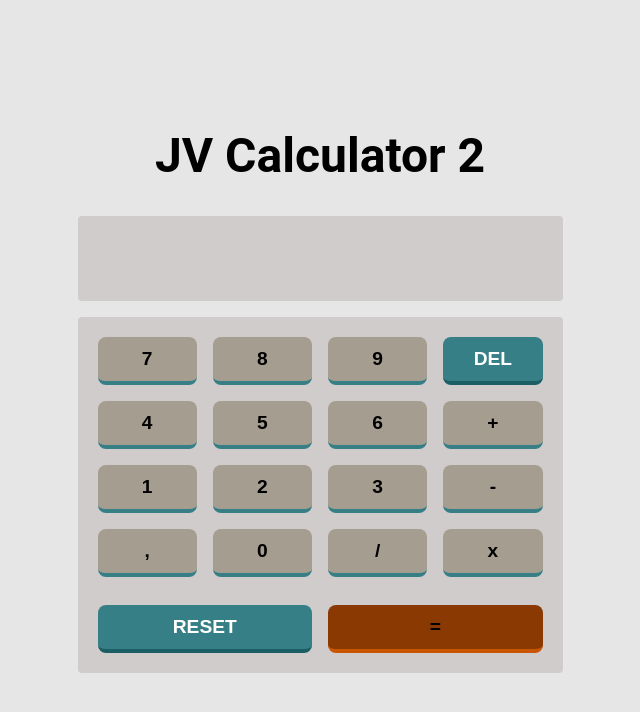
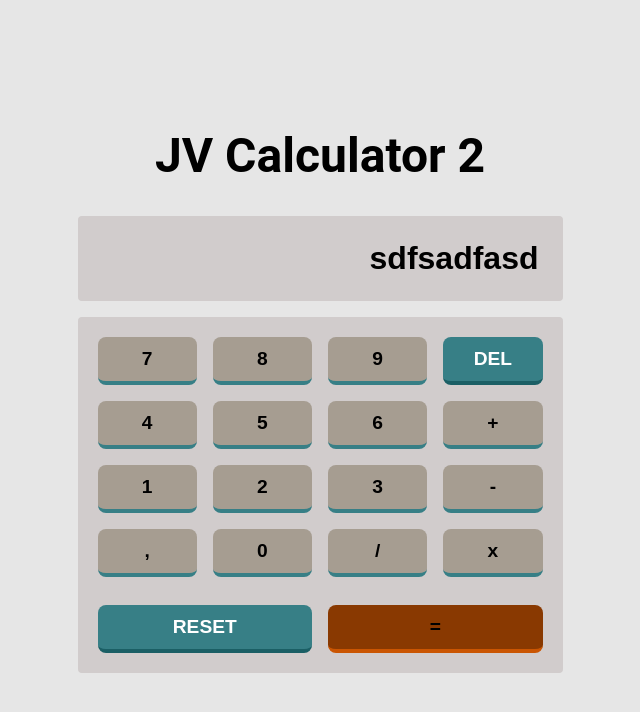
Before and after one commit to joaobispo2077/jv-calculator-v2, an Angular app: page / in a window 1280 px wide. Shown: the top 712 px of the page, without its empty margins (320-960 px from the left). Built offline with nearby package versions, Linux system fonts and the light colour scheme.

Commit message:
feat: add action to clear expression

```diff
--- a/src/app/app.module.ts
+++ b/src/app/app.module.ts
@@ -1,4 +1,5 @@
 import { NgModule } from '@angular/core';
+import { FormsModule } from '@angular/forms';
 import { BrowserModule } from '@angular/platform-browser';
 
 import { AppComponent } from './app.component';
@@ -6,7 +7,7 @@ import { CalculatorComponent } from './components/calculator/calculator.componen
 
 @NgModule({
   declarations: [AppComponent, CalculatorComponent],
-  imports: [BrowserModule],
+  imports: [BrowserModule, FormsModule],
   providers: [],
   bootstrap: [AppComponent],
 })
--- a/src/app/components/calculator/calculator.component.html
+++ b/src/app/components/calculator/calculator.component.html
@@ -1,5 +1,5 @@
-<form class="calculator-container">
-  <input class="input-numbers" />
+<form class="calculator-container" (ngSubmit)="calculate()">
+  <input class="input-numbers" disabled [value]="expression" />
   <div class="buttons">
     <div class="buttons-operators">
       <div class="button-column">
@@ -60,7 +60,7 @@
       </div>
     </div>
     <div class="button-controllers">
-      <button type="button" class="reset" (click)="clearExpression">
+      <button type="button" class="reset" (click)="clearExpression()">
         RESET
       </button>
       <button type="submit" class="result">=</button>
--- a/src/app/components/calculator/calculator.component.ts
+++ b/src/app/components/calculator/calculator.component.ts
@@ -1,26 +1,27 @@
-import { Component, OnInit } from '@angular/core';
-
+import { Component } from '@angular/core';
 @Component({
   selector: 'app-calculator',
   templateUrl: './calculator.component.html',
   styleUrls: ['./calculator.component.scss'],
 })
-export class CalculatorComponent implements OnInit {
+export class CalculatorComponent {
+  expression = 'sdfsadfasd';
+
   constructor() {}
 
-  removeLastCharFromExpression() {
-    console.log('removeLastCharFromExpression');
+  calculate() {
+    alert('calculate');
   }
 
   addExpressionValue(value: string) {
     console.log('addExpressionValue', value);
   }
 
-  clearExpression() {
-    console.log('clearExpression');
+  removeLastCharFromExpression() {
+    console.log('removeLastCharFromExpression');
   }
 
-  ngOnInit(): void {
-    console.log('CalculatorComponent');
+  clearExpression() {
+    this.expression = '';
   }
 }
```
